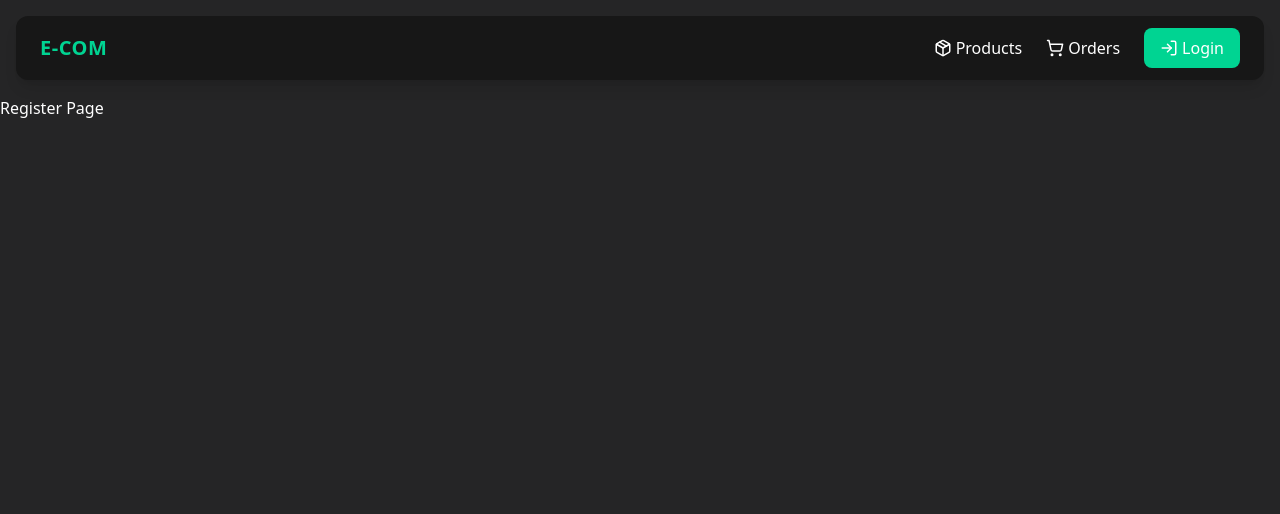
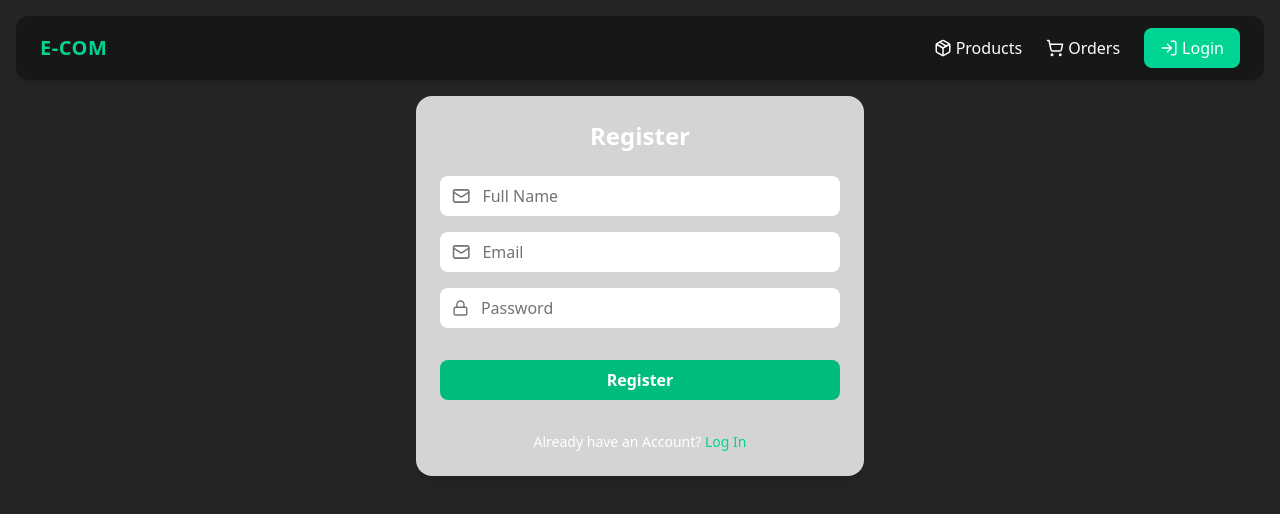
Before and after one commit to Asciugano/e-commerce, a React app in the folder frontend/: page /register in a window 1280 px wide. Shown: the top 514 px of the page. Built offline with nearby package versions, Linux system fonts and the light colour scheme; no server answers; the HTML template or start-up script is replaced by a standard one.

Commit message:
sistemato un errore nel authcontroller e finita la registerpage

```diff
--- a/frontend/src/pages/auth/register_page.tsx
+++ b/frontend/src/pages/auth/register_page.tsx
@@ -1,5 +1,121 @@
+import { Mail, Lock, Eye, EyeOff, Loader2 } from "lucide-react";
+import { Link, useNavigate } from "react-router-dom";
+import { useState } from "react";
+import { useAuth } from "../../context/AuthContext";
+import { AxiosError } from "axios";
+import { api } from "../../lib/axios";
+
 export default function RegisterPage() {
+  const { login } = useAuth();
+  const navigate = useNavigate();
+
+  const [formData, setFormData] = useState({
+    email: "",
+    fullName: "",
+    password: "",
+  });
+
+  const [showPassw, setShowPassw] = useState(false);
+
+  const [loading, setLoading] = useState(false);
+  const [error, setError] = useState<string | null>(null);
+
+  async function handleSubmit(e: React.FormEvent) {
+    e.preventDefault();
+    setLoading(true);
+    try {
+      const res = await api.post("/auth/register", formData);
+      const user = res.data;
+
+      login(user);
+
+      navigate("/");
+    } catch (e) {
+      console.error(e);
+
+      const err = e as AxiosError<{ message?: string }>;
+
+      if (err.response?.data.message)
+        setError(err.response.data.message);
+      else if (typeof err.response?.data === "string")
+        setError(err.response.data);
+      else
+        setError("Ops... Something went wrong");
+
+      setFormData({ ...formData, password: "", email: "" });
+    } finally {
+      setLoading(false);
+    }
+  }
+
   return (
-    <div>Register Page</div>
+    <div className="flex flex-col items-center justify-center">
+      <div className="max-w-md w-full bg-neutral-300 dark:bg-neutral-700 rounded-2xl shadow-lg p-6">
+        <h2 className="text-2xl font-bold text-center mb-6">
+          Register
+        </h2>
+        {(error && error.length > 0) && (
+          <h2 className="text-sm text-red-500 text-center mb-6">{error}</h2>
+        )}
+
+        <form onSubmit={handleSubmit} className="space-y-4">
+          {/* fullName */}
+          <div className="flex items-center gap-3 border-neutral-400 dark:border-neutral-600 rounded-lg px-3 py-2 bg-white dark:bg-neutral-900 focus-within:ring-emerald-400">
+            <Mail size={20} className="text-neutral-500 dark:text-neutral-400" />
+            <input
+              type="text"
+              placeholder="Full Name"
+              value={formData.fullName}
+              onChange={(e) => setFormData({ ...formData, fullName: e.target.value })}
+              className="w-full bg-transparent outline-none text-neutral-800 dark:text-neutral-100 placeholder-neutral-500"
+              required
+            />
+          </div>
+
+          {/* email */}
+          <div className="flex items-center gap-3 border-neutral-400 dark:border-neutral-600 rounded-lg px-3 py-2 bg-white dark:bg-neutral-900 focus-within:ring-emerald-400">
+            <Mail size={20} className="text-neutral-500 dark:text-neutral-400" />
+            <input
+              type="email"
+              placeholder="Email"
+              value={formData.email}
+              onChange={(e) => setFormData({ ...formData, email: e.target.value })}
+              className="w-full bg-transparent outline-none text-neutral-800 dark:text-neutral-100 placeholder-neutral-500"
+              required
+            />
+          </div>
+
+
+          {/* password */}
+          <div className="flex items-center gap-3 border-neutral-400 dark:border-neutral-600 rounded-lg px-3 py-2 bg-white dark:bg-neutral-900 focus-within:ring-emerald-400">
+            <Lock size={20} className="text-neutral-500 dark:text-neutral-400" />
+            <input
+              type={showPassw ? "text" : "password"}
+              placeholder="Password"
+              value={formData.password}
+              onChange={(e) => setFormData({ ...formData, password: e.target.value })}
+              className="w-full bg-transparent outline-none text-neutral-800 dark:text-neutral-100 placeholder-neutral-500"
+              required
+            />
+            <button onClick={() => setShowPassw(!showPassw)} type="button">
+              {showPassw ? <Eye size={18} /> : <EyeOff size={18} />}
+            </button>
+          </div>
+
+          <button
+            type="submit"
+            disabled={loading}
+            className="mt-8 w-full flex items-center justify-center bg-emerald-500 hover:bg-emerald-400 text-white font-semibold rounded-lg px-4 py-2 transition disabled:cursor-not-allowed"
+          >
+            {loading ? (
+              <Loader2 size={20} className="animate-spin" />
+            ) : (
+              "Register"
+            )}
+          </button>
+        </form>
+        <p className="text-sm text-center mt-8">Already have an Account? <Link to="/register" className="text-sm text-emerald-400">Log In</Link></p>
+      </div>
+    </div>
   );
 }
```
Also changed, not shown: 1 other file (tests, documents, lock files or other folders).
